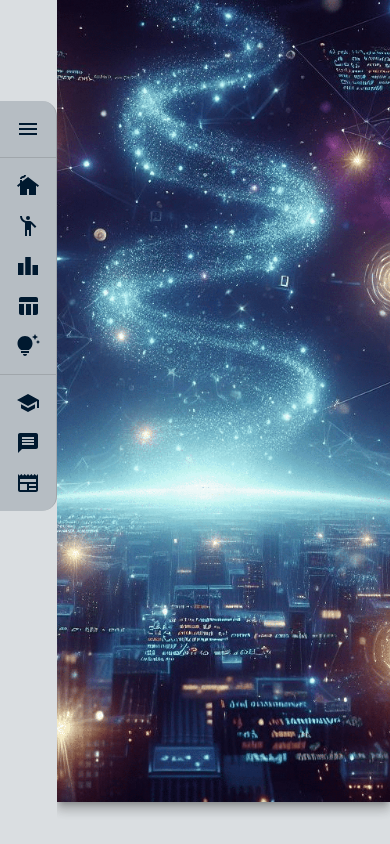
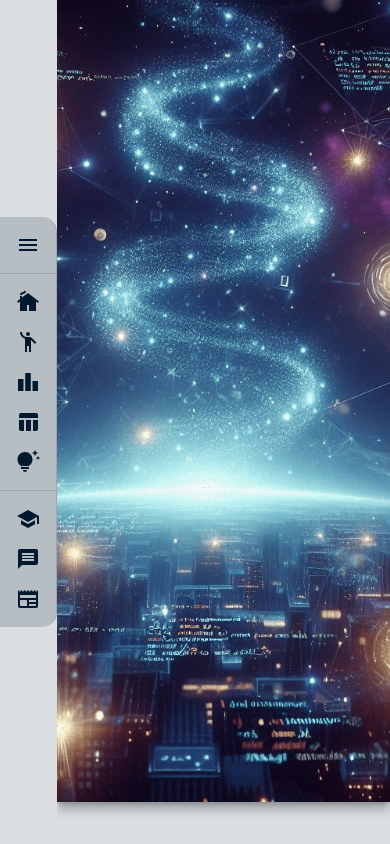
Before and after one commit to mrbraiant/new-portfolio, a Next.js app: page / in a window 390 px wide. Shown: the top 844 px of the page. Built offline with nearby package versions, Linux system fonts and the light colour scheme.

Commit message:
fix: fixing sidebar mobile position

```diff
--- a/src/app/components/drawer/index.tsx
+++ b/src/app/components/drawer/index.tsx
@@ -131,7 +131,9 @@ export const MiniDrawer = () => {
               // height: '300px',
               // opacity: 0.8,
               // position: 'fixed',
-              top: '12%',
+              top: '50%',
+              left: 0,
+              transform: 'translate(0%, -50%)',
               borderRadius: '0 15px 15px 0',
 
               // zIndex: 2,
```
